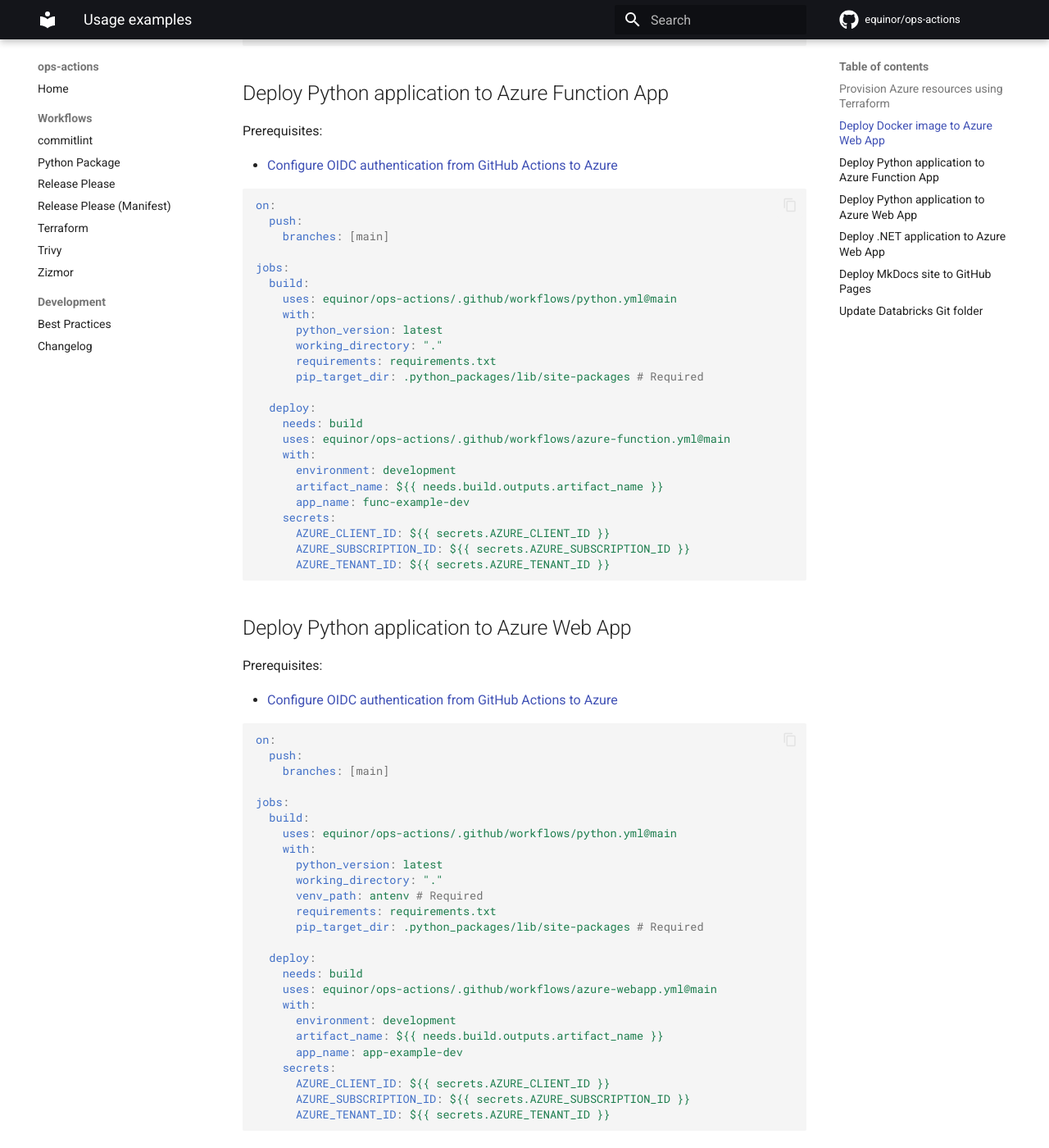
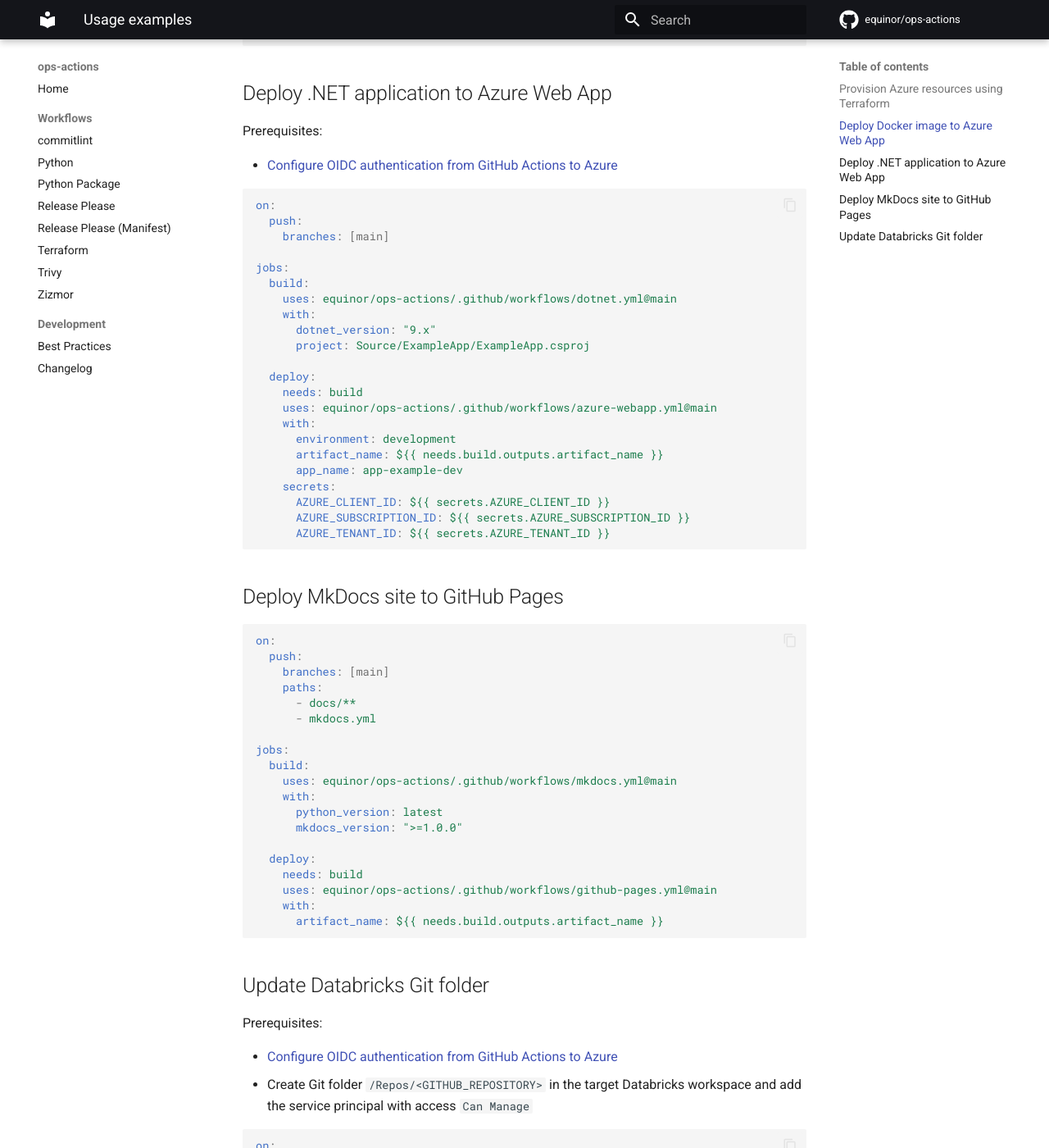
Before and after one commit to equinor/ops-actions, an MkDocs documentation site: the page built from docs/usage-examples.md, in a window 1280 px wide and 1400 px high, scrolled down 1642 px. Shown: the whole window at 82% size. Built offline with MkDocs 1.6.1 and Material for MkDocs 9.7.7, drawn with Linux system fonts in a browser that asks for light colours; comment, search, counter and statistics services are not loaded; some of the changed text lies outside the part shown.

Commit message:
docs(python): add initial workflow documentation (#853)
- Add `python.yml` workflow documentation to `docs/workflows/python.md`.
- Move `python.yml` usage examples from `docs/usage-examples.md` to `docs/workflows/python.md`.

````diff
--- a/docs/usage-examples.md
+++ b/docs/usage-examples.md
@@ -64,73 +64,6 @@
     with:
       environment: development
       image: ${{ needs.build.outputs.image }}
-      app_name: app-example-dev
-    secrets:
-      AZURE_CLIENT_ID: ${{ secrets.AZURE_CLIENT_ID }}
-      AZURE_SUBSCRIPTION_ID: ${{ secrets.AZURE_SUBSCRIPTION_ID }}
-      AZURE_TENANT_ID: ${{ secrets.AZURE_TENANT_ID }}
-```
-
-## Deploy Python application to Azure Function App
-
-Prerequisites:
-
-- [Configure OIDC authentication from GitHub Actions to Azure](https://github.com/equinor/azure-github-oidc-template)
-
-```yaml
-on:
-  push:
-    branches: [main]
-
-jobs:
-  build:
-    uses: equinor/ops-actions/.github/workflows/python.yml@main
-    with:
-      python_version: latest
-      working_directory: "."
-      requirements: requirements.txt
-      pip_target_dir: .python_packages/lib/site-packages # Required
-
-  deploy:
-    needs: build
-    uses: equinor/ops-actions/.github/workflows/azure-function.yml@main
-    with:
-      environment: development
-      artifact_name: ${{ needs.build.outputs.artifact_name }}
-      app_name: func-example-dev
-    secrets:
-      AZURE_CLIENT_ID: ${{ secrets.AZURE_CLIENT_ID }}
-      AZURE_SUBSCRIPTION_ID: ${{ secrets.AZURE_SUBSCRIPTION_ID }}
-      AZURE_TENANT_ID: ${{ secrets.AZURE_TENANT_ID }}
-```
-
-## Deploy Python application to Azure Web App
-
-Prerequisites:
-
-- [Configure OIDC authentication from GitHub Actions to Azure](https://github.com/equinor/azure-github-oidc-template)
-
-```yaml
-on:
-  push:
-    branches: [main]
-
-jobs:
-  build:
-    uses: equinor/ops-actions/.github/workflows/python.yml@main
-    with:
-      python_version: latest
-      working_directory: "."
-      venv_path: antenv # Required
-      requirements: requirements.txt
-      pip_target_dir: .python_packages/lib/site-packages # Required
-
-  deploy:
-    needs: build
-    uses: equinor/ops-actions/.github/workflows/azure-webapp.yml@main
-    with:
-      environment: development
-      artifact_name: ${{ needs.build.outputs.artifact_name }}
       app_name: app-example-dev
     secrets:
       AZURE_CLIENT_ID: ${{ secrets.AZURE_CLIENT_ID }}
--- a/mkdocs.yml
+++ b/mkdocs.yml
@@ -34,6 +34,7 @@
   - Home: index.md
   - Workflows:
       - commitlint: workflows/commitlint.md
+      - Python: workflows/python.md
       - Python Package: workflows/python-package.md
       - Release Please: workflows/release-please.md
       - Release Please (Manifest): workflows/release-please-manifest.md
````
Also changed, not shown: docs/workflows/python.md (added, +128 -0 lines).
